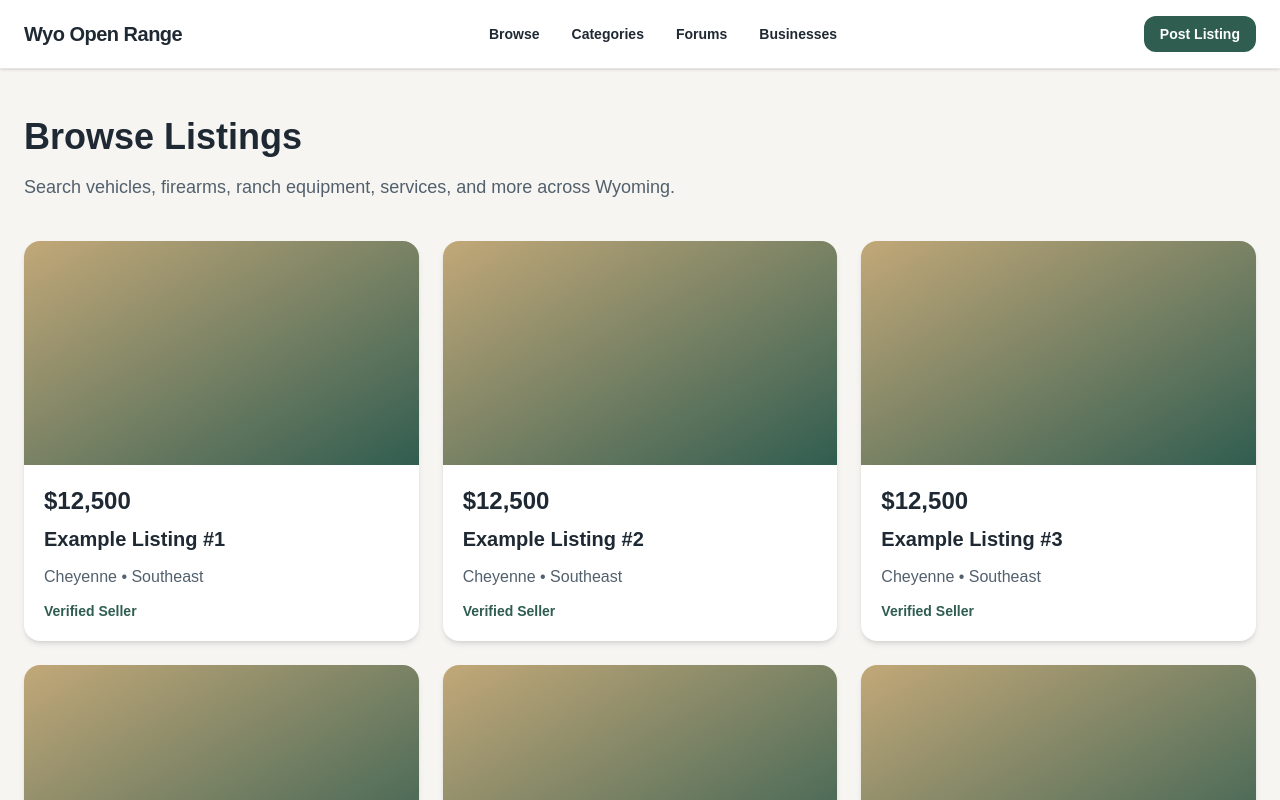
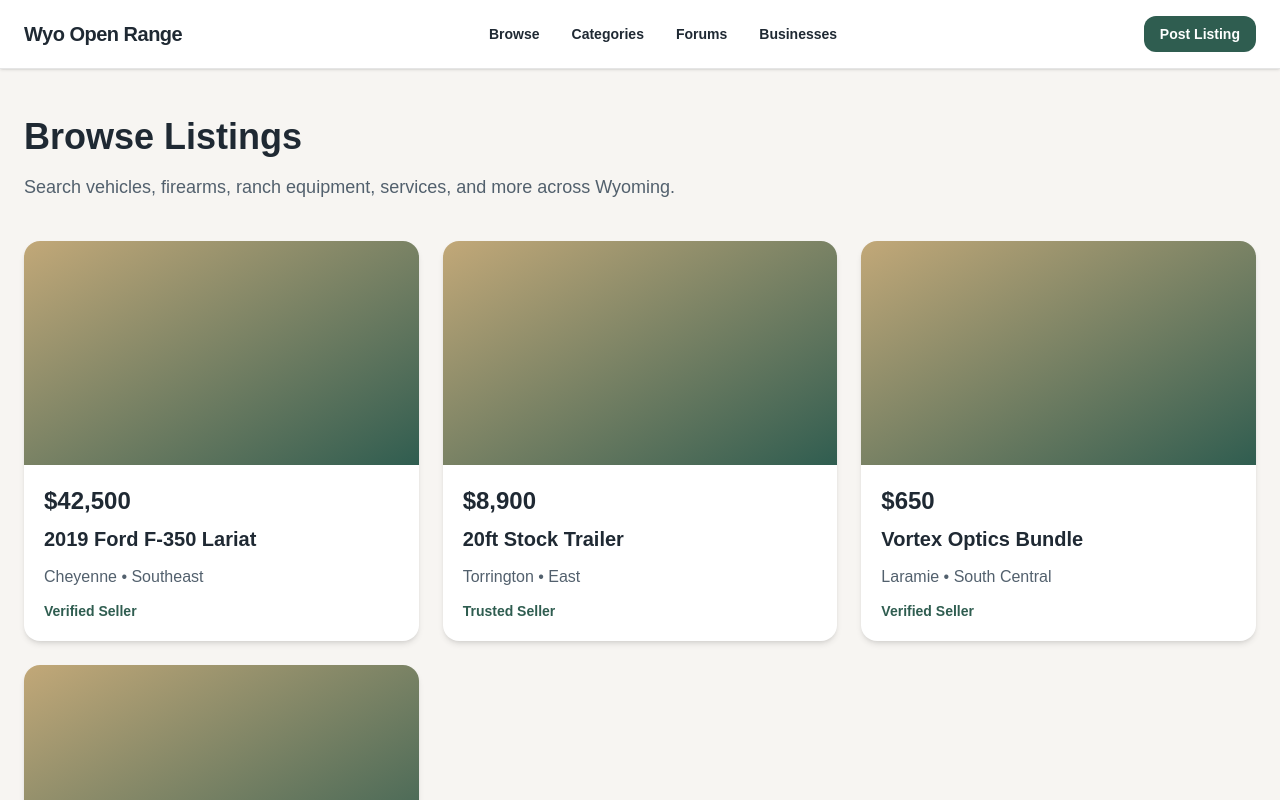
Before and after one commit to MReed606/wyo-open-range-v2, a Next.js app: page /listings in a window 1280 px wide. Shown: the top 800 px of the page. Built offline with nearby package versions, Linux system fonts and the light colour scheme.

Commit message:
Create reusable listing card component

```diff
--- a/src/app/listings/page.tsx
+++ b/src/app/listings/page.tsx
@@ -1,3 +1,36 @@
+import { ListingCard } from "@/components/ListingCard";
+
+const listings = [
+  {
+    title: "2019 Ford F-350 Lariat",
+    price: "$42,500",
+    location: "Cheyenne • Southeast",
+    seller: "Verified Seller",
+    slug: "2019-ford-f350-lariat",
+  },
+  {
+    title: "20ft Stock Trailer",
+    price: "$8,900",
+    location: "Torrington • East",
+    seller: "Trusted Seller",
+    slug: "20ft-stock-trailer",
+  },
+  {
+    title: "Vortex Optics Bundle",
+    price: "$650",
+    location: "Laramie • South Central",
+    seller: "Verified Seller",
+    slug: "vortex-optics-bundle",
+  },
+  {
+    title: "Ranch Welding Services",
+    price: "Contact",
+    location: "Southeast Wyoming",
+    seller: "Verified Business",
+    slug: "ranch-welding-services",
+  },
+];
+
 export default function ListingsPage() {
   return (
     <main className="min-h-screen bg-[#F7F5F2]">
@@ -12,31 +45,15 @@ export default function ListingsPage() {
         </p>
 
         <div className="mt-10 grid gap-6 md:grid-cols-3">
-          {[1, 2, 3, 4, 5, 6].map((item) => (
-            <div
-              key={item}
-              className="overflow-hidden rounded-2xl bg-white shadow-md transition hover:-translate-y-1 hover:shadow-xl"
-            >
-              <div className="h-56 bg-gradient-to-br from-[#C2A878] to-[#2F5D50]" />
-
-              <div className="p-5">
-                <p className="text-2xl font-bold text-[#1F2933]">
-                  $12,500
-                </p>
-
-                <h2 className="mt-2 text-xl font-semibold text-[#1F2933]">
-                  Example Listing #{item}
-                </h2>
-
-                <p className="mt-3 text-base text-[#52606D]">
-                  Cheyenne • Southeast
-                </p>
-
-                <p className="mt-3 text-sm font-bold text-[#2F5D50]">
-                  Verified Seller
-                </p>
-              </div>
-            </div>
+          {listings.map((listing) => (
+            <ListingCard
+              key={listing.slug}
+              title={listing.title}
+              price={listing.price}
+              location={listing.location}
+              seller={listing.seller}
+              slug={listing.slug}
+            />
           ))}
         </div>
       </section>
--- /dev/null
+++ b/src/components/ListingCard.tsx
@@ -0,0 +1,38 @@
+import Link from "next/link";
+
+type ListingCardProps = {
+  title: string;
+  price: string;
+  location: string;
+  seller: string;
+  slug: string;
+};
+
+export function ListingCard({
+  title,
+  price,
+  location,
+  seller,
+  slug,
+}: ListingCardProps) {
+  return (
+    <Link
+      href={`/listing/${slug}`}
+      className="block overflow-hidden rounded-2xl bg-white shadow-md transition hover:-translate-y-1 hover:shadow-xl"
+    >
+      <div className="h-56 bg-gradient-to-br from-[#C2A878] to-[#2F5D50]" />
+
+      <div className="p-5">
+        <p className="text-2xl font-bold text-[#1F2933]">{price}</p>
+
+        <h2 className="mt-2 text-xl font-semibold text-[#1F2933]">
+          {title}
+        </h2>
+
+        <p className="mt-3 text-base text-[#52606D]">{location}</p>
+
+        <p className="mt-3 text-sm font-bold text-[#2F5D50]">{seller}</p>
+      </div>
+    </Link>
+  );
+}
```
